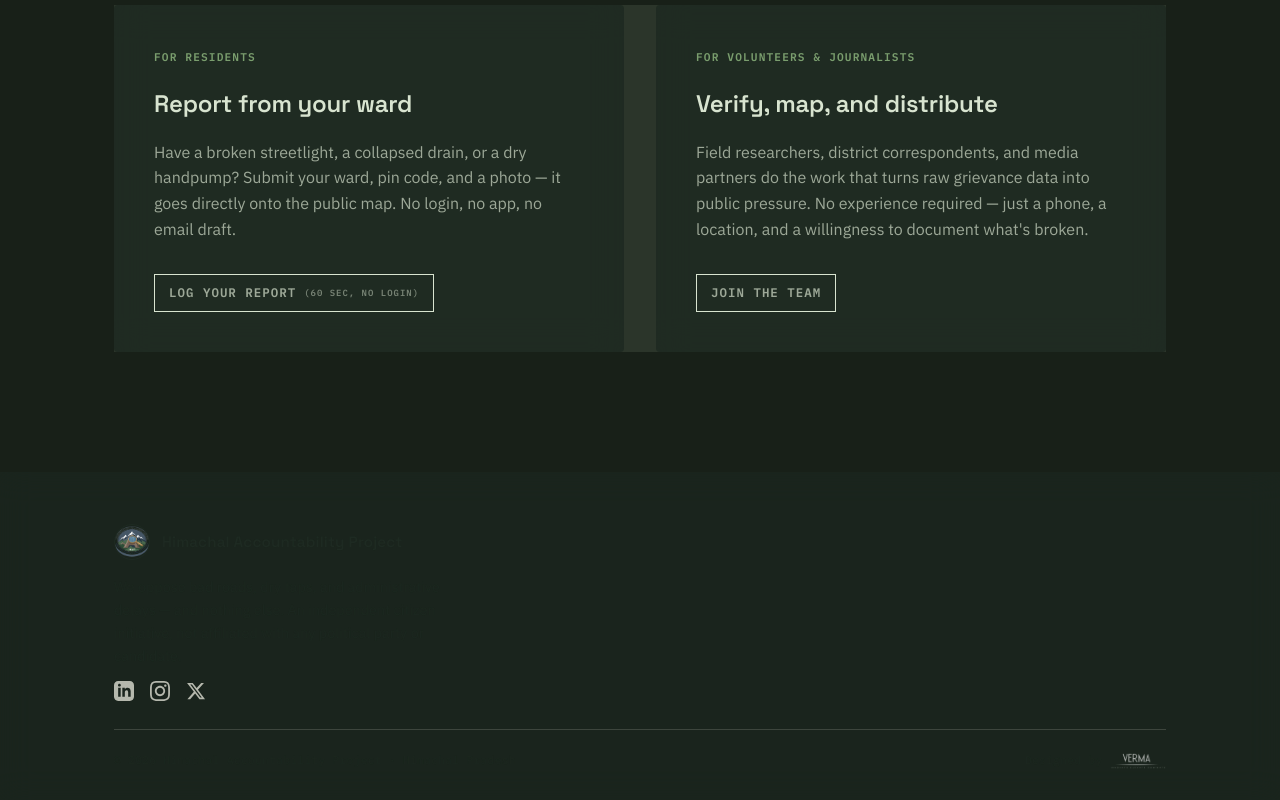
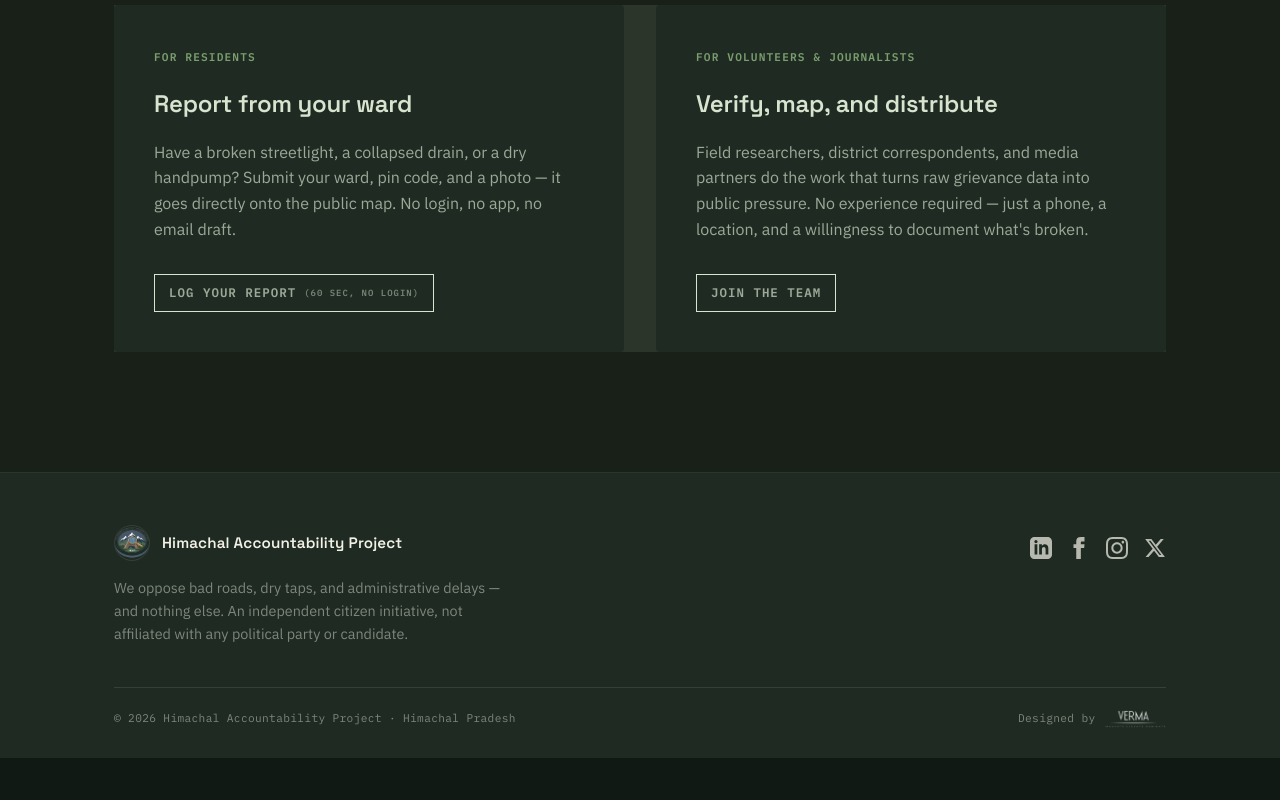
Before and after one commit to EkaanshVerma/Himachal-Accountability-Project, a plain HTML site: page about.html in a window 1280 px wide. Shown: the part 5371-6171 px from the top of the page. After the commit the page ends 6129 px from the top, so only its background shows below. Drawn offline with Linux system fonts and the light colour scheme.

Commit message:
UI: Sync about.html footer layout and styles with the rest of the site

```diff
--- a/about.html
+++ b/about.html
@@ -681,29 +681,104 @@
   <div class="wrap">
     <div class="footer-top">
       <div class="footer-brand">
-        <a href="index.html" class="brand">
+        <a href="#top" class="brand">
           <img src="hap_logo.png" alt="HAP Logo" class="brand-logo">
           Himachal Accountability Project
         </a>
         <p>We oppose bad roads, dry taps, and administrative delays — and nothing else. An independent citizen initiative, not affiliated with any political party or candidate.</p>
+      </div>
+
       <div class="footer-socials">
-          <a href="https://www.linkedin.com/company/thehap" aria-label="LinkedIn" target="_blank">
+        <style>
+          .footer-socials {
+            display: flex;
+            gap: 16px;
+            align-items: center;
+            margin-top: 12px;
+          }
+          .footer-socials a {
+            color: rgba(243, 241, 230, 0.72) !important;
+            transition: color 0.3s, transform 0.3s;
+            display: flex;
+          }
+          .footer-socials a:hover {
+            color: #F3F1E6 !important;
+            transform: translateY(-2px);
+          }
+          .footer-socials svg {
+            width: 22px;
+            height: 22px;
+            fill: currentColor;
+          }
+          /* Adjust layout for large screens so it sits on the right */
+          .footer-top {
+            display: flex;
+            justify-content: space-between;
+            align-items: flex-start;
+            flex-wrap: wrap;
+            gap: 24px;
+          }
+          .footer-brand {
+            flex: 1 1 300px;
+            max-width: 400px;
+          }
+        </style>
+        <a href="https://www.linkedin.com/company/thehap" aria-label="LinkedIn" target="_blank" class="social-icon">
           <svg viewBox="0 0 24 24"><path d="M19 0h-14c-2.761 0-5 2.239-5 5v14c0 2.761 2.239 5 5 5h14c2.762 0 5-2.239 5-5v-14c0-2.761-2.238-5-5-5zm-11 19h-3v-11h3v11zm-1.5-12.268c-.966 0-1.75-.79-1.75-1.764s.784-1.764 1.75-1.764 1.75.79 1.75 1.764-.783 1.764-1.75 1.764zm13.5 12.268h-3v-5.604c0-3.368-4-3.113-4 0v5.604h-3v-11h3v1.765c1.396-2.586 7-2.777 7 2.476v6.759z"/></svg>
         </a>
-          <a href="https://www.instagram.com/thehapofficial/" aria-label="Instagram" target="_blank">
+        <a href="#" aria-label="Facebook" class="social-icon">
+          <svg viewBox="0 0 24 24"><path d="M9 8h-3v4h3v12h5v-12h3.642l.358-4h-4v-1.667c0-.955.192-1.333 1.115-1.333h2.885v-5h-3.808c-3.596 0-5.192 1.583-5.192 4.615v3.385z"/></svg>
+        </a>
+        <a href="https://www.instagram.com/thehapofficial/" aria-label="Instagram" target="_blank" class="social-icon">
           <svg viewBox="0 0 24 24"><path d="M12 2.163c3.204 0 3.584.012 4.85.07 3.252.148 4.771 1.691 4.919 4.919.058 1.265.069 1.645.069 4.849 0 3.205-.012 3.584-.069 4.849-.149 3.225-1.664 4.771-4.919 4.919-1.266.058-1.644.07-4.85.07-3.204 0-3.584-.012-4.849-.07-3.26-.149-4.771-1.699-4.919-4.92-.058-1.265-.07-1.644-.07-4.849 0-3.204.013-3.583.07-4.849.149-3.227 1.664-4.771 4.919-4.919 1.266-.057 1.645-.069 4.849-.069zm0-2.163c-3.259 0-3.667.014-4.947.072-4.358.2-6.78 2.618-6.98 6.98-.059 1.281-.073 1.689-.073 4.948 0 3.259.014 3.668.072 4.948.2 4.358 2.618 6.78 6.98 6.98 1.281.058 1.689.072 4.948.072 3.259 0 3.668-.014 4.948-.072 4.354-.2 6.782-2.618 6.979-6.98.059-1.28.073-1.689.073-4.948 0-3.259-.014-3.667-.072-4.947-.196-4.354-2.617-6.78-6.979-6.98-1.281-.059-1.69-.073-4.949-.073zm0 5.838c-3.403 0-6.162 2.759-6.162 6.162s2.759 6.163 6.162 6.163 6.162-2.759 6.162-6.163c0-3.403-2.759-6.162-6.162-6.162zm0 10.162c-2.209 0-4-1.79-4-4 0-2.209 1.791-4 4-4s4 1.791 4 4c0 2.21-1.791 4-4 4zm6.406-11.845c-.796 0-1.441.645-1.441 1.44s.645 1.44 1.441 1.44c.795 0 1.439-.645 1.439-1.44s-.644-1.44-1.439-1.44z"/></svg>
         </a>
-          <a href="https://x.com/TheHAPofficial" aria-label="X" target="_blank">
+        <a href="https://x.com/TheHAPofficial" aria-label="X (Twitter)" target="_blank" class="social-icon">
           <svg viewBox="0 0 24 24"><path d="M18.244 2.25h3.308l-7.227 8.26 8.502 11.24H16.17l-5.214-6.817L4.99 21.75H1.68l7.73-8.835L1.254 2.25H8.08l4.713 6.231zm-1.161 17.52h1.833L7.084 4.126H5.117z"/></svg>
         </a>
       </div>
-      </div>
+
     </div>
     <div class="footer-bottom">
-      <span>&copy; <span id="year"></span> Himachal Accountability Project &middot; Himachal Pradesh</span>
-      <div style="display:flex;align-items:center;gap:8px">
+      <span>© <span id="year"></span> Himachal Accountability Project &middot; Himachal Pradesh</span>
+      <div class="footer-credit" style="display: flex; align-items: center; gap: 8px;">
+        <style>
+          /* Force dark footer globally */
+          footer, .footer {
+            background-color: #1E2A22 !important;
+            color: rgba(243, 241, 230, 0.72) !important;
+            border-top: 1px solid rgba(255,255,255,0.05) !important;
+          }
+          footer *, .footer * {
+            border-color: rgba(255,255,255,0.1) !important;
+          }
+          footer .brand {
+            color: #F3F1E6 !important;
+          }
+          footer p, .footer p, footer .footer-note, .footer .footer-note, footer .field-meta dt {
+            color: rgba(243, 241, 230, 0.46) !important;
+          }
+          footer a, .footer a {
+            color: rgba(243, 241, 230, 0.72) !important;
+          }
+          footer a:hover, .footer a:hover {
+            color: #F3F1E6 !important;
+          }
+          .footer-bottom {
+            color: rgba(243, 241, 230, 0.46) !important;
+          }
+          /* Logo styling */
+          .verma-logo {
+            height: 18px !important;
+            width: auto !important;
+            filter: brightness(0) invert(1) opacity(0.8) !important;
+            transition: filter 0.3s !important;
+          }
+          .verma-logo:hover {
+            filter: brightness(0) invert(1) opacity(1) !important;
+          }
+        </style>
         <span>Designed by</span>
-        <a href="https://vermadigital.in/" target="_blank" rel="noopener noreferrer" style="display:flex;align-items:center">
+        <a href="https://vermadigital.in/" target="_blank" rel="noopener noreferrer" style="display: flex; align-items: center;">
           <img src="verma_digital_logo.png" alt="Verma Digital" class="verma-logo">
         </a>
       </div>
```
Lines whose indentation alone changed are shown as unchanged.
